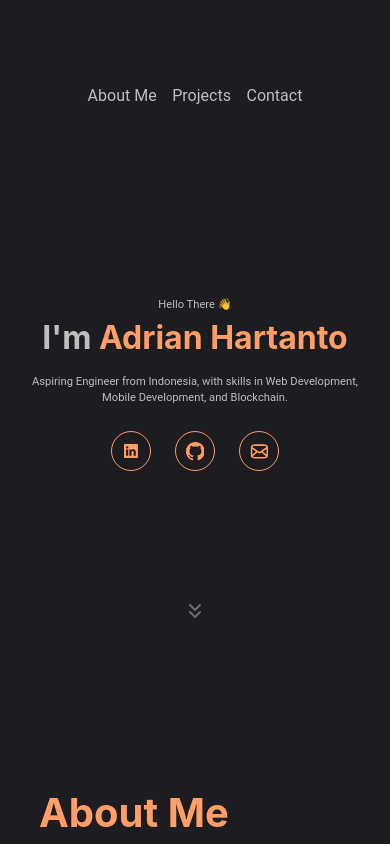
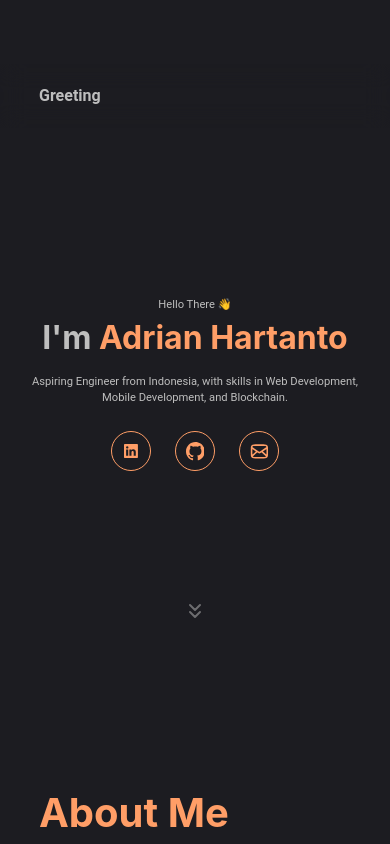
Before and after one commit to Adrian-py/Portofolio, a Next.js app: page / in a window 390 px wide. Built offline with nearby package versions, Linux system fonts and the light colour scheme.

Commit message:
Feat: add modified navbar for mobile screens showing currently visible section name

```diff
--- a/src/app/page.tsx
+++ b/src/app/page.tsx
@@ -1,14 +1,74 @@
+"use client";
+
 import Navbar from "@components/Navbar";
 import Greeting from "@components/Greeting";
 import About from "@components/About";
 import Journey from "@components/Journey";
 import Contact from "@components/Contact";
 import Projects from "@components/Projects";
+import { useEffect, useRef, useState } from "react";
+import MobileNav from "@/components/MobileNav";
 
 export default function Home() {
+  const [currentSection, setCurrentSection] = useState<string | null>(
+    "Greeting"
+  );
+  const mainRef = useRef<HTMLElement | null>(null);
+
+  useEffect(() => {
+    const currentMainRef = mainRef.current;
+    if (currentMainRef == null) {
+      return;
+    }
+
+    const mainScrollListener = () => {
+      const currentScrollPosition = currentMainRef.scrollTop;
+      const aboutSectionVertOffset =
+        document.getElementById("about")?.offsetTop;
+      const journeySectionVertOffset =
+        document.getElementById("journey")?.offsetTop;
+      const projectsSectionVertOffset =
+        document.getElementById("projects")?.offsetTop;
+      const contactSectionVertOffset =
+        document.getElementById("contact")?.offsetTop;
+
+      if (
+        contactSectionVertOffset != undefined &&
+        currentScrollPosition >= contactSectionVertOffset
+      ) {
+        setCurrentSection("Contact");
+      } else if (
+        projectsSectionVertOffset != undefined &&
+        currentScrollPosition >= projectsSectionVertOffset
+      ) {
+        setCurrentSection("Projects");
+      } else if (
+        journeySectionVertOffset != undefined &&
+        currentScrollPosition >= journeySectionVertOffset
+      ) {
+        setCurrentSection("My Journey");
+      } else if (
+        aboutSectionVertOffset != undefined &&
+        currentScrollPosition >= aboutSectionVertOffset
+      ) {
+        setCurrentSection("About");
+      } else {
+        setCurrentSection(null);
+      }
+    };
+    currentMainRef.addEventListener("scroll", mainScrollListener);
+    return () => {
+      currentMainRef.removeEventListener("scroll", mainScrollListener);
+    };
+  }, []);
+
   return (
-    <main className="w-full h-screen snap-proximity scroll-pt-[10rem] overflow-y-scroll overflow-x-hidden desktopS:snap-y">
+    <main
+      className="w-full h-screen snap-proximity scroll-pt-[10rem] overflow-y-scroll overflow-x-hidden desktopS:snap-y"
+      ref={mainRef}
+    >
       <Navbar />
+      <MobileNav currentSection={currentSection} />
       <div className="block w-full min-w-[22.5rem]">
         <div className="w-full desktopLg:w-[65vw] desktopS:w-[75vw] m-auto float-none">
           <Greeting />
--- a/src/components/Journey/Timeline.tsx
+++ b/src/components/Journey/Timeline.tsx
@@ -18,7 +18,7 @@ export default function Timeline() {
             <div className="mr-[2rem] flex items-center flex-col tabletVert:mr-[4rem]">
               <div className="w-[1rem] aspect-square bg-text rounded-full"></div>
               {ind != myJourney.length - 1 && (
-                <div className="w-[0.25rem] min-h-[20rem] bg-text opacity-[0.25]"></div>
+                <div className="w-[0.25rem] min-h-[20rem] bg-text opacity-[0.25] z-[-1]"></div>
               )}
             </div>
             <div className="relative -top-[1.5rem] h-fit transition-all duration-150 cursor-pointer hover:scale-[1.025] hover:text-textHighlight">
--- /dev/null
+++ b/src/components/MobileNav.tsx
@@ -0,0 +1,17 @@
+"use client";
+
+export default function MobileNav({
+  currentSection,
+}: {
+  currentSection: string | null;
+}) {
+  return (
+    <nav
+      className={`mt-[4rem] pl-[10%] sticky top-0 w-screen h-[4rem] flex items-center font-bold backdrop-blur-md transition-all ease-in-out duration-150 block tabletVert:hidden z-100 ${
+        currentSection ? "opacity-100" : "opacity-0"
+      }`}
+    >
+      {currentSection}
+    </nav>
+  );
+}
--- a/src/components/Navbar.tsx
+++ b/src/components/Navbar.tsx
@@ -1,6 +1,6 @@
 export default function Navbar() {
   return (
-    <nav className="mt-[4rem] sticky top-0 w-screen h-[4rem] flex items-center backdrop-blur-md transition-all ease-in-out duration-150">
+    <nav className="mt-[4rem] sticky top-0 w-screen h-[4rem] flex items-center backdrop-blur-md transition-all ease-in-out duration-150 hidden tabletVert:flex">
       <ul className="m-auto w-fit flex gap-[4vw]">
         <li>
           <a
```
